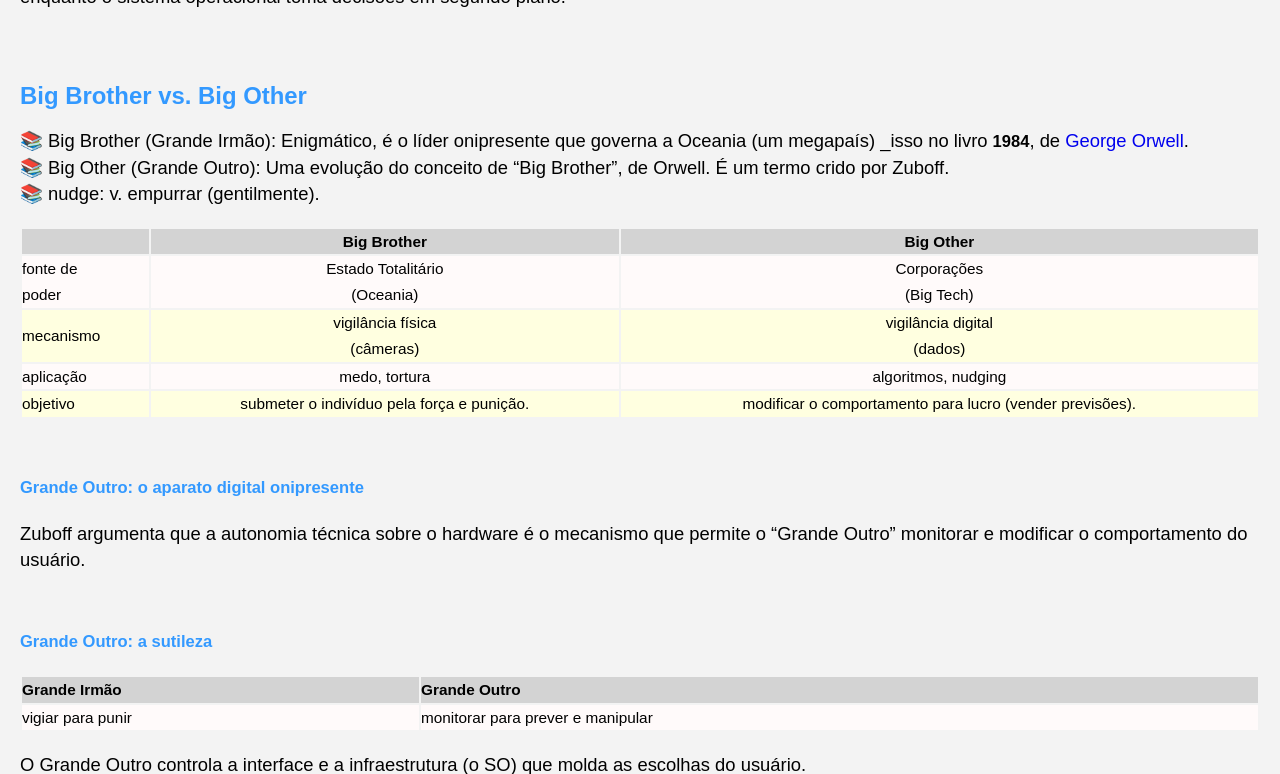
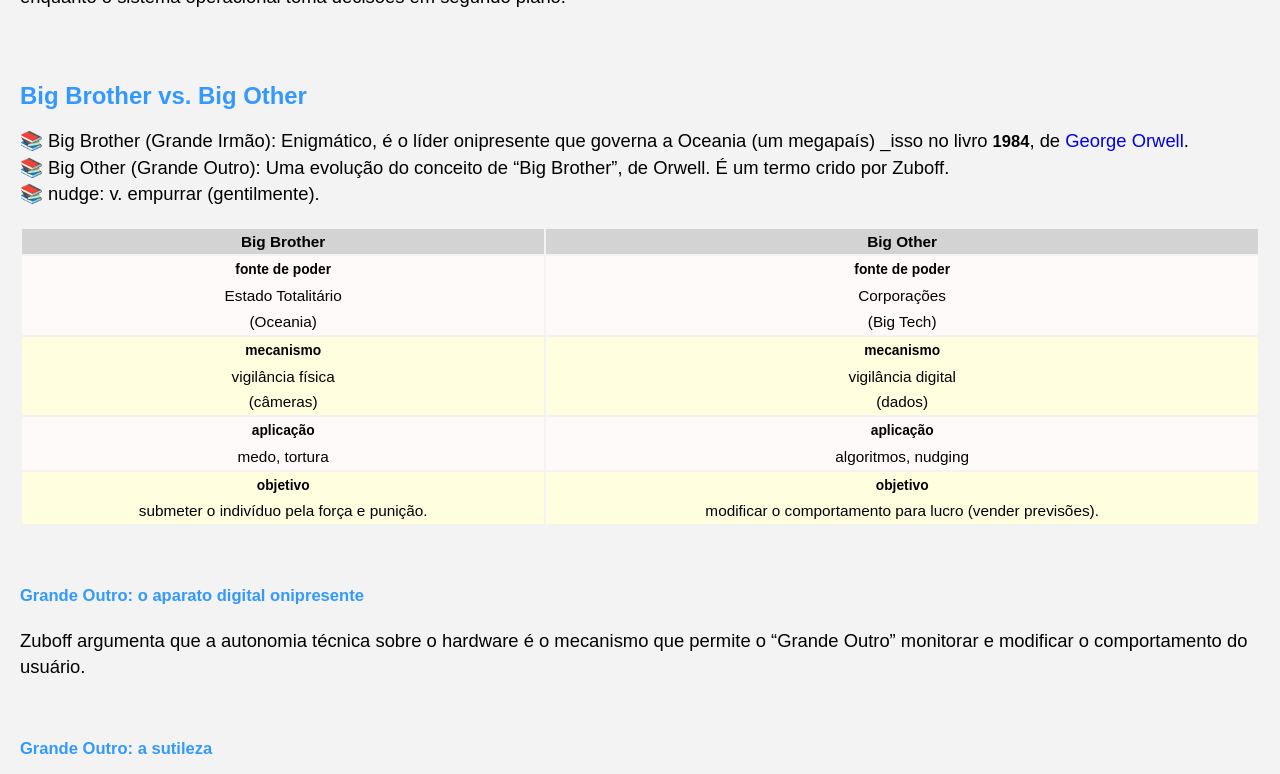
Before and after one commit to Joesynth/joesynth.github.io, a Jekyll site: the page built from _posts/2022-07-07-capitalismo-de-vigilancia.md, in a window 1280 px wide and 900 px high, scrolled down 1001 px, cut to the strip 0-774 px from the top of the window. Built offline with Jekyll 4.4.1, drawn with Linux system fonts in a browser that asks for light colours.

Commit message:
Refactor table format for Big Brother and Big Other

```diff
--- a/_posts/2022-07-07-capitalismo-de-vigilancia.md
+++ b/_posts/2022-07-07-capitalismo-de-vigilancia.md
@@ -1,6 +1,3 @@
-
-
-
 # Capitalismo de Vigilância
 
 Olá! Indo direto ao assunto.
@@ -33,12 +30,12 @@
 📚 Big Other (Grande Outro): Uma evolução do conceito de "Big Brother", de Orwell. É um termo crido por Zuboff.
 📚 nudge: v. empurrar (gentilmente).
 
-||Big Brother|Big Other|
-| :--- | :---: | :---: |
-|fonte de<br />poder|Estado Totalitário<br />(Oceania)|Corporações<br />(Big Tech)|
-|mecanismo|vigilância física<br />(câmeras)|vigilância digital<br />(dados)|
-|aplicação|medo, tortura|algoritmos, nudging|
-|objetivo|submeter o indivíduo pela força e punição.|modificar o comportamento para lucro (vender previsões).|
+|Big Brother|Big Other|
+| :---: | :---: |
+|**fonte de poder**<br />Estado Totalitário<br />(Oceania)|**fonte de poder**<br />Corporações<br />(Big Tech)|
+|**mecanismo**<br />vigilância física<br />(câmeras)|**mecanismo**<br />vigilância digital<br />(dados)|
+|**aplicação**<br />medo, tortura|**aplicação**<br />algoritmos, nudging|
+|**objetivo**<br />submeter o indivíduo pela força e punição.|**objetivo**<br />modificar o comportamento para lucro (vender previsões).|
 
 ###### Grande Outro: o aparato digital onipresente
 
```
